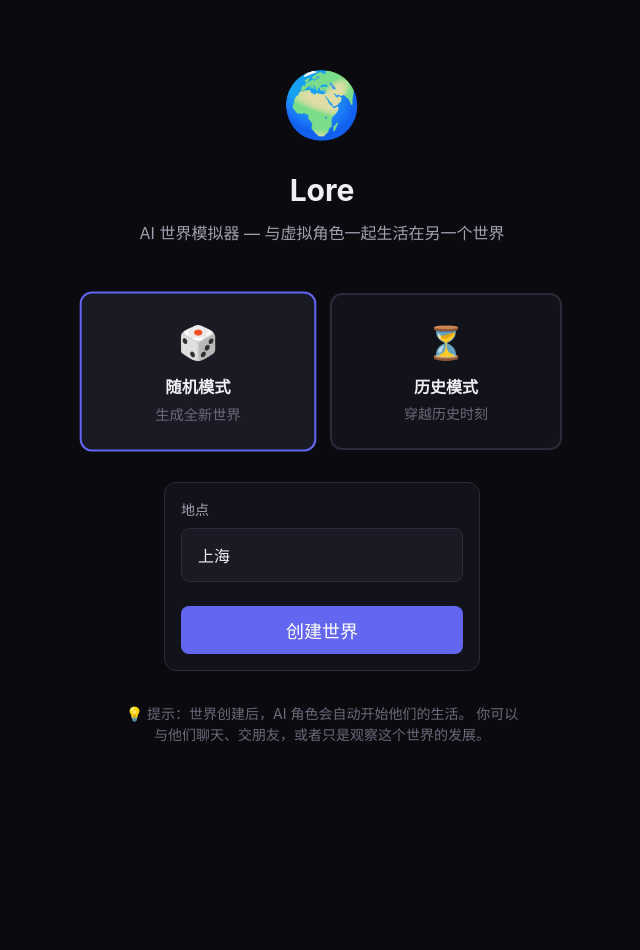
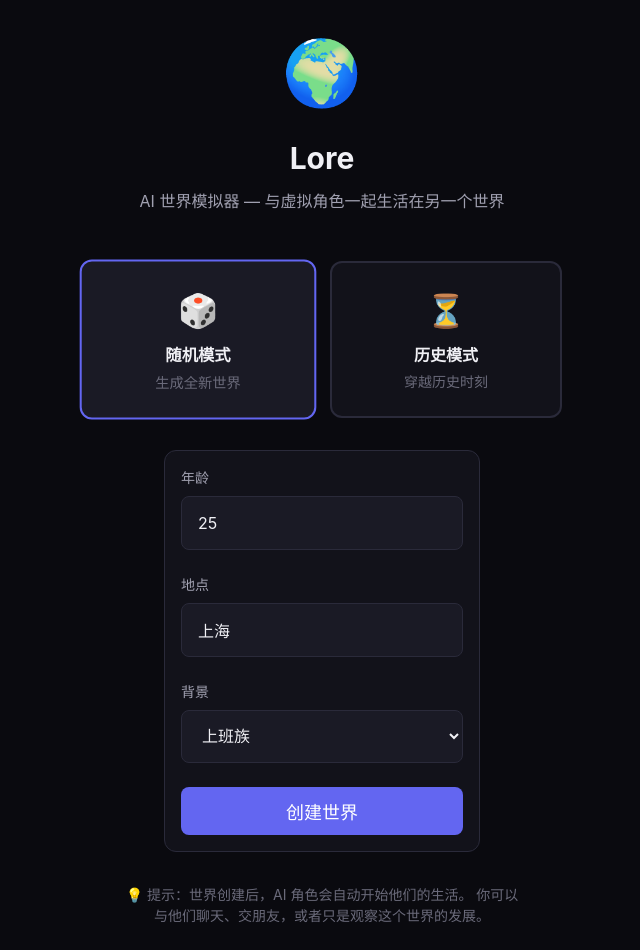
Before and after one commit to ksxh0524/lore, a React (Vite) app in the folder packages/client/: page / in a window 1280 px wide. Shown: the whole page, without its empty margins (318-958 px from the left). Before the commit the page ends 800 px from the top, so only its background shows below. Built offline with nearby package versions, Linux system fonts and the light colour scheme.

Commit message:
fix: world initialization API and form fields
- Fix API endpoint: /api/worlds -> /api/worlds/init

- Update param name: presetId -> presetName

- Add missing form fields: age, background, targetCharacter

```diff
--- a/packages/client/src/pages/InitPage.tsx
+++ b/packages/client/src/pages/InitPage.tsx
@@ -19,7 +19,10 @@ export function InitPage() {
 
   const [mode, setMode] = useState<'random' | 'history'>('random');
   const [location, setLocation] = useState('上海');
+  const [age, setAge] = useState(25);
+  const [background, setBackground] = useState('上班族');
   const [selectedPreset, setSelectedPreset] = useState<string | null>(null);
+  const [targetCharacter, setTargetCharacter] = useState('');
 
   const handleSubmit = async (e: FormEvent) => {
     e.preventDefault();
@@ -29,10 +32,10 @@ export function InitPage() {
       const result = await api.initWorld({
         worldType: mode,
         randomParams: mode === 'random'
-          ? { age: 25, location, background: '上班族' }
+          ? { age, location, background }
           : undefined,
-        historyParams: mode === 'history'
-          ? { presetId: selectedPreset }
+        historyParams: mode === 'history' && selectedPreset
+          ? { presetName: selectedPreset, targetCharacter: targetCharacter || undefined }
           : undefined,
       });
 
@@ -126,6 +129,36 @@ export function InitPage() {
       <Card style={{ width: '100%', maxWidth: '480px' }}>
         <form onSubmit={handleSubmit}>
           {mode === 'random' && (
+            <>
+              <div style={{ marginBottom: 'var(--space-lg)' }}>
+                <label style={{
+                  display: 'block',
+                  color: 'var(--text-secondary)',
+                  marginBottom: 'var(--space-sm)',
+                  fontSize: 'var(--text-sm)',
+                }}>
+                  年龄
+                </label>
+                <input
+                  type="number"
+                  min={15}
+                  max={80}
+                  value={age}
+                  onChange={(e) => setAge(parseInt(e.target.value) || 25)}
+                  disabled={initializing}
+                  style={{
+                    width: '100%',
+                    padding: 'var(--space-md)',
+                    borderRadius: 'var(--radius-md)',
+                    background: 'var(--bg-tertiary)',
+                    color: 'var(--text-primary)',
+                    border: '1px solid var(--border-subtle)',
+                    fontSize: 'var(--text-base)',
+                    boxSizing: 'border-box',
+                  }}
+                />
+              </div>
+
               <div style={{ marginBottom: 'var(--space-lg)' }}>
                 <label style={{
                   display: 'block',
@@ -153,6 +186,40 @@ export function InitPage() {
                   placeholder="例如：上海、纽约、东京..."
                 />
               </div>
+
+              <div style={{ marginBottom: 'var(--space-lg)' }}>
+                <label style={{
+                  display: 'block',
+                  color: 'var(--text-secondary)',
+                  marginBottom: 'var(--space-sm)',
+                  fontSize: 'var(--text-sm)',
+                }}>
+                  背景
+                </label>
+                <select
+                  value={background}
+                  onChange={(e) => setBackground(e.target.value)}
+                  disabled={initializing}
+                  style={{
+                    width: '100%',
+                    padding: 'var(--space-md)',
+                    borderRadius: 'var(--radius-md)',
+                    background: 'var(--bg-tertiary)',
+                    color: 'var(--text-primary)',
+                    border: '1px solid var(--border-subtle)',
+                    fontSize: 'var(--text-base)',
+                    boxSizing: 'border-box',
+                    cursor: 'pointer',
+                  }}
+                >
+                  <option value="上班族">上班族</option>
+                  <option value="学生">学生</option>
+                  <option value="自由职业">自由职业</option>
+                  <option value="创业者">创业者</option>
+                  <option value="无业">无业</option>
+                </select>
+              </div>
+            </>
           )}
 
           {mode === 'history' && (
@@ -201,6 +268,34 @@ export function InitPage() {
                   </button>
                 ))}
               </div>
+
+              <div style={{ marginTop: 'var(--space-lg)' }}>
+                <label style={{
+                  display: 'block',
+                  color: 'var(--text-secondary)',
+                  marginBottom: 'var(--space-sm)',
+                  fontSize: 'var(--text-sm)',
+                }}>
+                  你想成为谁（可选）
+                </label>
+                <input
+                  type="text"
+                  value={targetCharacter}
+                  onChange={(e) => setTargetCharacter(e.target.value)}
+                  disabled={initializing}
+                  style={{
+                    width: '100%',
+                    padding: 'var(--space-md)',
+                    borderRadius: 'var(--radius-md)',
+                    background: 'var(--bg-tertiary)',
+                    color: 'var(--text-primary)',
+                    border: '1px solid var(--border-subtle)',
+                    fontSize: 'var(--text-base)',
+                    boxSizing: 'border-box',
+                  }}
+                  placeholder="例如：八阿哥、乔布斯..."
+                />
+              </div>
             </div>
           )}
 
--- a/packages/client/src/services/api.ts
+++ b/packages/client/src/services/api.ts
@@ -67,14 +67,15 @@ export const providerApi = {
 
 // World API
 export const api = {
-  initWorld: async (params: { worldType: 'random' | 'history'; randomParams?: { age: number; location: string; background: string }; historyParams?: { presetId: string | null } }): Promise<{ worldId: string }> => {
-    const response = await fetch('/api/worlds', {
+  initWorld: async (params: { worldType: 'random' | 'history'; randomParams?: { age: number; location: string; background: string }; historyParams?: { presetName: string; targetCharacter?: string } }): Promise<{ worldId: string }> => {
+    const response = await fetch('/api/worlds/init', {
       method: 'POST',
       headers: { 'Content-Type': 'application/json' },
       body: JSON.stringify(params),
     });
     if (!response.ok) throw new Error('Failed to init world');
-    return response.json();
+    const data = await response.json();
+    return { worldId: data.data.worldId };
   },
 
   getAgents: async (worldId: string): Promise<Array<{ id: string; profile: { name: string; age: number; occupation: string }; stats: { mood: number; health: number; energy: number; money: number }; state: { status: string; currentActivity: string } }>> => {
```
Lines whose indentation alone changed are shown as unchanged.
